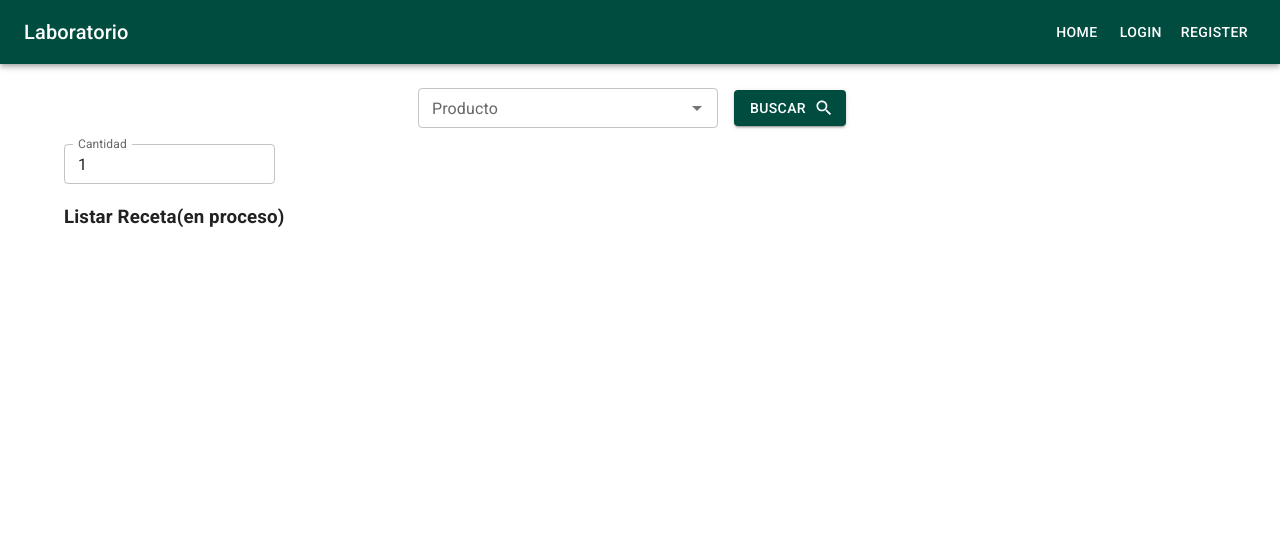
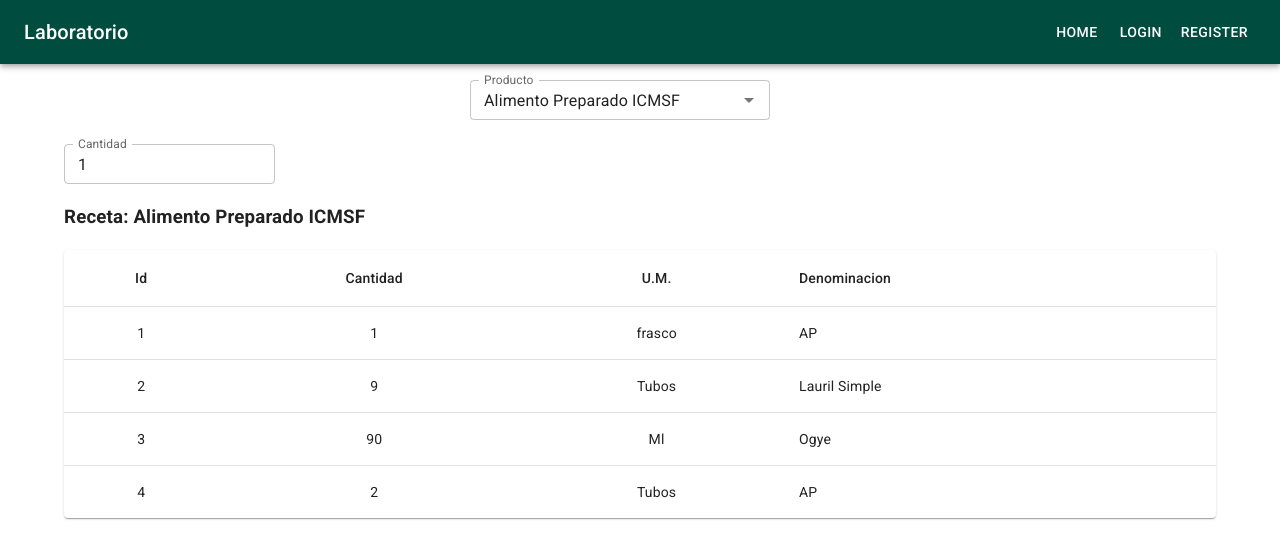
Before and after one commit to oscar-developer/ControlCalidadLab, a React (Vite) app: page / in a window 1280 px wide. Shown: the top 558 px of the page. Built offline with nearby package versions, Linux system fonts and the light colour scheme.

Commit message:
nuevos cambio

```diff
--- a/src/App.jsx
+++ b/src/App.jsx
@@ -9,6 +9,7 @@ import { Route, Routes } from "react-router-dom";
 import HomeIcon from '@mui/icons-material/Home';
 import LoginIcon from '@mui/icons-material/Login';
 import VpnKeyIcon from '@mui/icons-material/VpnKey';
+
 
 const navArrayLinks =[
   {
@@ -42,6 +43,7 @@ export default function App() {
             <Route path ="/control-calidad-lab/register" element={<Register/>}/>
           </Routes>
         </Container>
+        {/* <MuiTable></MuiTable> */}
     </>
 
   );
--- /dev/null
+++ b/src/components/MuiTable.jsx
@@ -0,0 +1,66 @@
+import React from 'react'
+
+import {TableContainer, Table, TableHead, TableBody, TableRow, TableCell, Paper} from "@mui/material"
+
+// const tableData = [
+//     {
+//         id:1,
+//         cantidad:1,
+//         unidad_medida:'frasco',
+//         denominacion:'AP',
+//     },
+//     {
+//         id:2,
+//         cantidad:9,
+//         unidad_medida:'Tubos',
+//         denominacion:'Lauril Simple',
+//     },
+//     {
+//         id:3,
+//         cantidad:90,
+//         unidad_medida:'Ml',
+//         denominacion:'Ogye',
+//     },
+//     {
+//         id:4,
+//         cantidad:2,
+//         unidad_medida:'Tubos',
+//         denominacion:'AP',
+//     }
+
+// ]
+
+
+const MuiTable = ( {tableData}) => {
+  return (
+    <TableContainer component={Paper}>
+        <Table aria-label='simple Table'>
+            <TableHead>
+                <TableRow>
+                    <TableCell align='center'>Id</TableCell>
+                    <TableCell align='center'>Cantidad</TableCell>
+                    <TableCell align='center'>U.M.</TableCell>
+                    <TableCell align='left'>Denominacion</TableCell>
+                </TableRow>
+            </TableHead>
+            <TableBody>
+                {
+                    tableData.map(row=>(
+                        <TableRow
+                            key={row.id}
+                            sx={{ '&:last-child td, &:last-child th' : {border: 0}}}>
+                            <TableCell align='center'>{row.id}</TableCell>
+                            <TableCell align='center'>{row.cantidad}</TableCell>
+                            <TableCell align='center'>{row.unidad_medida}</TableCell>
+                            <TableCell align='left'>{row.denominacion}</TableCell>
+                        </TableRow>
+                    ))
+                }
+            </TableBody>
+        </Table>
+
+    </TableContainer>
+  )
+}
+
+export default MuiTable
--- /dev/null
+++ b/src/data/BD.js
@@ -0,0 +1,51 @@
+const BDJson = {
+    "Alimento Preparado ICMSF":[
+        {
+            id:1,
+            cantidad:1,
+            unidad_medida:'frasco',
+            denominacion:'AP',
+        },
+        {
+            id:2,
+            cantidad:9,
+            unidad_medida:'Tubos',
+            denominacion:'Lauril Simple',
+        },
+        {
+            id:3,
+            cantidad:90,
+            unidad_medida:'Ml',
+            denominacion:'Ogye',
+        },
+        {
+            id:4,
+            cantidad:2,
+            unidad_medida:'Tubos',
+            denominacion:'AP',
+        }
+    ],
+    "Alimento Preparado AOAC":[
+        {
+            id:1,
+            cantidad:1,
+            unidad_medida:'Frasco',
+            denominacion:'Solucion bufferada SB',
+        },
+        {
+            id:2,
+            cantidad:1,
+            unidad_medida:'Frasco',
+            denominacion:'Agua Peptonada Tamponada(APT)',
+        },
+        {
+            id:3,
+            cantidad:1.5,
+            unidad_medida:'Frasco',
+            denominacion:'Baird Parker',
+        }
+    ]
+
+}
+
+export default BDJson;
--- a/src/pages/Home.jsx
+++ b/src/pages/Home.jsx
@@ -1,32 +1,73 @@
+import React from 'react'
+import { useState } from "react";
 import { TextField,  Button, Grid } from "@mui/material";
 import Autocomplete from "@mui/material/Autocomplete";
 import SearchIcon from '@mui/icons-material/Search';
-const ListaProductos=[
-    {label:'Alimento Preparado ICMSF'},
-    {label:'Alimento Preparado AOAC'},
-    {label:'Harina AOAC'},
-    {label:'Harinas ICMS'},
-    {label:'Hojuelas AOAC'},
-    {label:'Hojuelas ICMSF'},
-    {label:'Café ICMSF'},
-    {label:'Chocolates ICMSF'},
-    {label:'Yogurt ICMS'},
-    {label:'Leche ICMSF'},
-    {label:'Quesos ICMSF'},
-    {label:'Agua Potable'},
-    {label:'Agua Manante'},
-    {label:'Agua Residual'},
-    {label:'Agua Superficial'},
-]
+
+import MuiTable from "../components/MuiTable";
+
+import BDJson from "../data/BD";
+
+// Obtén todas las claves del objeto
+const ListaProductos = Object.keys(BDJson);
+
+// const ListaProductos=[
+//     "Alimento Preparado ICMSF","Alimento Preparado AOAC"
+//     // {label1:'Alimento Preparado ICMSF'},
+//     // {label1:'Alimento Preparado AOAC'},
+//     // {label1:'Harina AOAC'},
+//     // {label1:'Harinas ICMS'},
+//     // {label1:'Hojuelas AOAC'},
+//     // {label1:'Hojuelas ICMSF'},
+//     // {label1:'Café ICMSF'},
+//     // {label1:'Chocolates ICMSF'},
+//     // {label1:'Yogurt ICMS'},
+//     // {label1:'Leche ICMSF'},
+//     // {label1:'Quesos ICMSF'},
+//     // {label1:'Agua Potable'},
+//     // {label1:'Agua Manante'},
+//     // {label1:'Agua Residual'},
+//     // {label1:'Agua Superficial'},
+// ]
 
 
 export default function Home(){
+    const [value, setValue] = useState(ListaProductos[0]);
+    const [tableDataBase, setTableDataBase] = useState(BDJson[ListaProductos[0]]);
+    const [tableData, setTableData] = useState(BDJson[ListaProductos[0]]);
+
+    const [valueCantidad, setValueCantidad] = useState(1);
+
+    const handleInputChange = (event,newValue) => {
+        setValue(newValue);
+        if(newValue!= null){
+            setTableData(BDJson[newValue]);
+            setTableDataBase(BDJson[newValue]);
+        }
+
+      };
+
+      const CantidadhandleChange = (event) => {
+        const newValue = event.target.value;
+        setValueCantidad(newValue);
+
+        const newtableData = tableDataBase.map((objeto) => ({
+            ...objeto, // Mantén los otros campos del objeto inalterados
+            cantidad: objeto.cantidad * newValue,
+          }));
+
+        setTableData(newtableData);
+
+      };
+
     return(
         <>
-            <Grid container direction="column" alignItems="center" spacing={2}>
+            <Grid container direction="column" alignItems="center" spacing={3}>
                 <Grid container justifyContent="center" alignItems="center" spacing={2}>
                     <Grid item>
                         <Autocomplete
+                        value={value}
+                        onChange={handleInputChange}
                         disablePortal
                         id="combo-box-demo"
                         options={ListaProductos}
@@ -36,24 +77,31 @@ export default function Home(){
                         />
                     </Grid>
                     <Grid item>
-                        <Button variant="contained" color="primary" endIcon={<SearchIcon />}>
+                        {/* <Button variant="contained" color="primary" endIcon={<SearchIcon />}>
                             Buscar
-                        </Button>
+                        </Button> */}
                     </Grid>
                 </Grid>
                 <Grid item container justifyContent="flex-start">
                     <TextField
                     label="Cantidad"
                     id="outlined-size-small"
-                    defaultValue="1"
+                    value={valueCantidad}
+                    type="number"
                     size="small"
                     spacing={2}
+                    onChange={CantidadhandleChange}
+                    InputProps={{
+                        inputProps: {
+                          min: 1, // Establece el mínimo en 1
+                        },
+                      }}
                     />
                 </Grid>
             </Grid>
 
-
-            <h3>Listar Receta(en proceso)</h3>
+            <h3>Receta: {value}</h3>
+            <MuiTable tableData ={tableData}/>
 
         </>
     );
```
